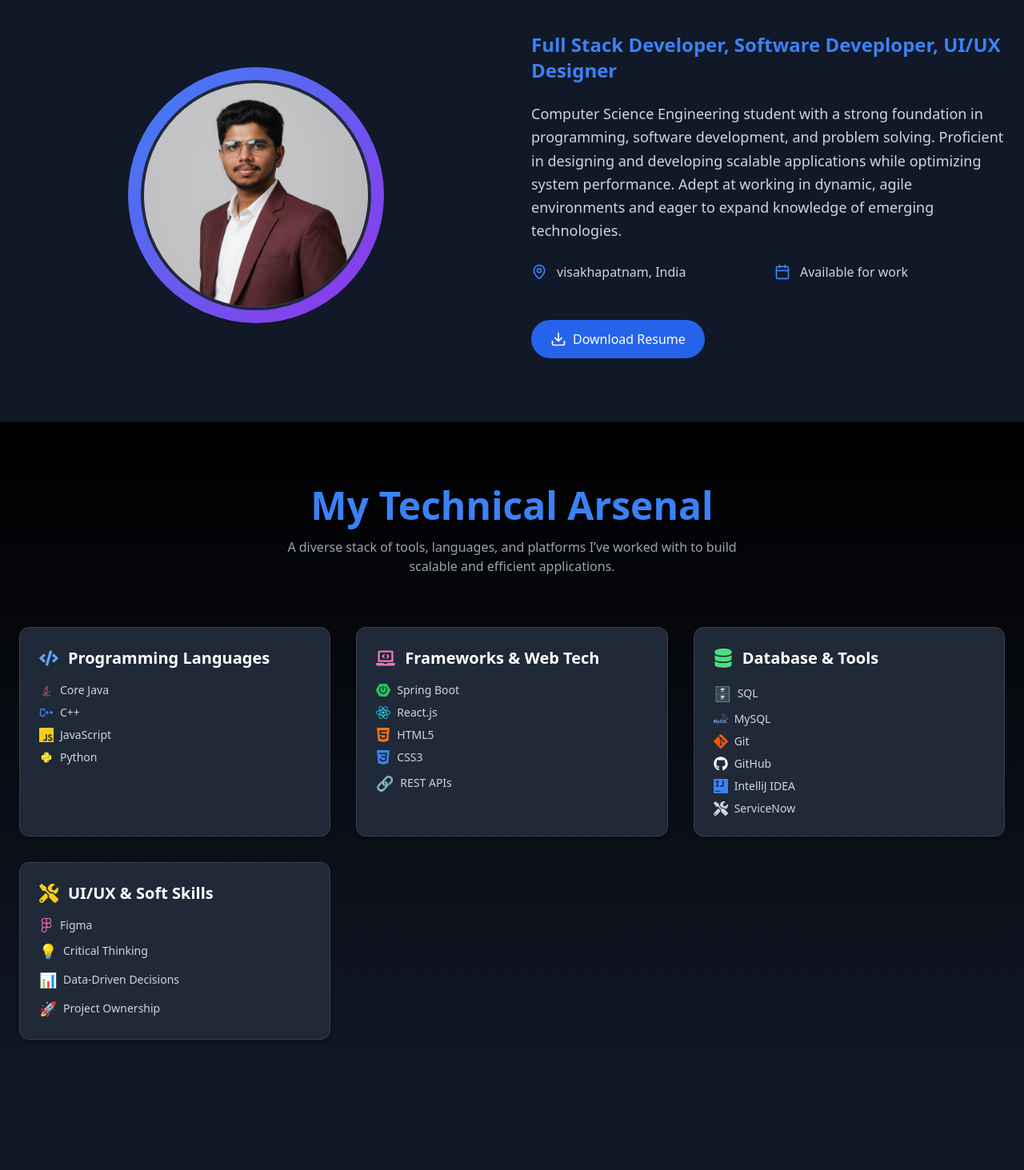
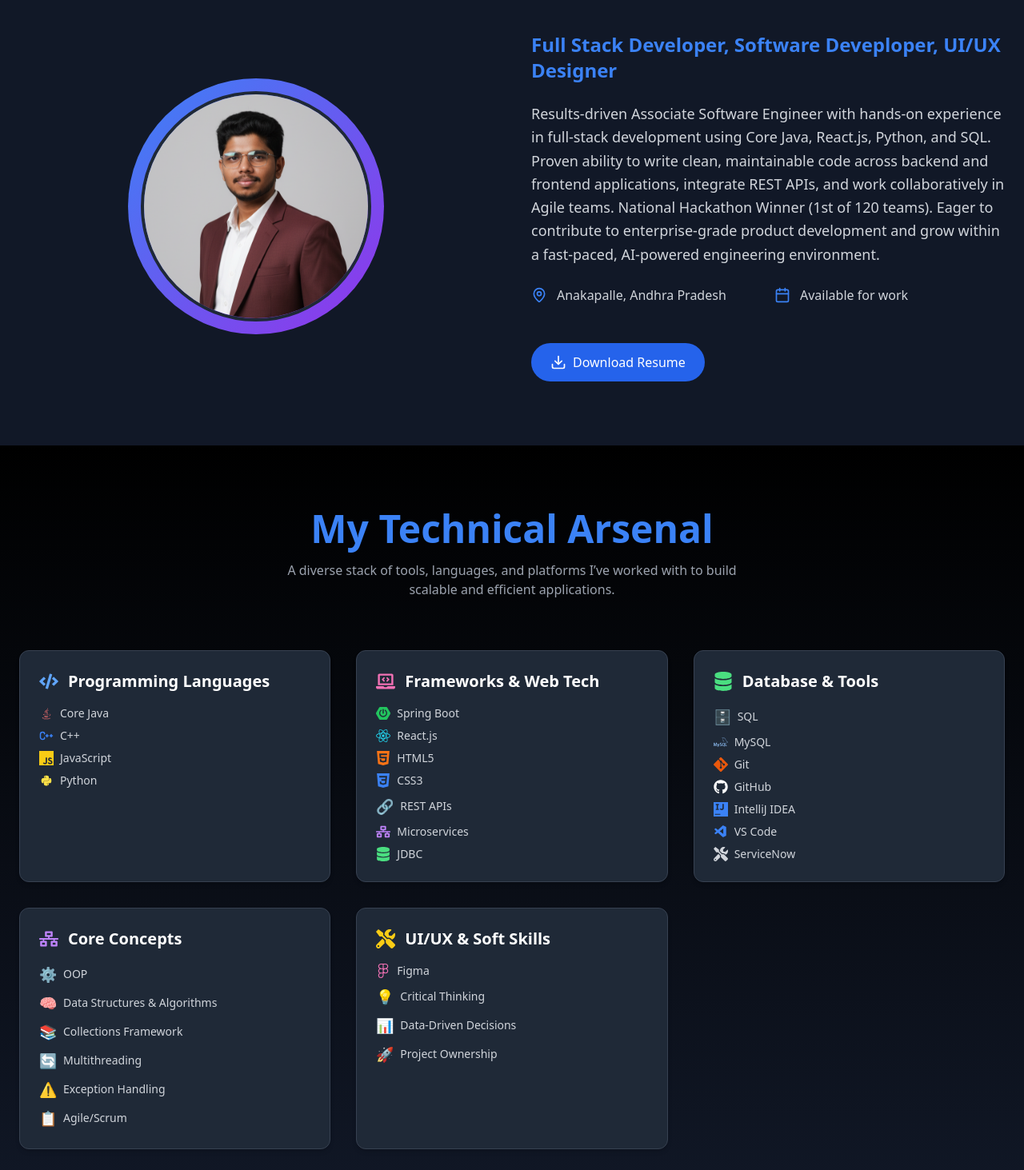
Before and after one commit to Kasiajay553/Portfolio, a React (Vite) app: page / in a window 1280 px wide. Shown: the part 980-2443 px from the top of the page at 80% size. Built offline with nearby package versions, Linux system fonts and the light colour scheme.

Commit message:
update the portfolio

```diff
--- a/src/components/AboutSection.tsx
+++ b/src/components/AboutSection.tsx
@@ -42,15 +42,13 @@ const AboutSection: React.FC = () => {
             <h3 className="text-2xl font-bold text-blue-500">Full Stack Developer, Software Deveploper, UI/UX Designer</h3>
 
             <p className="text-gray-300 text-lg leading-relaxed">
-              Computer Science Engineering student with a strong foundation in programming, software development, and problem solving.
-              Proficient in designing and developing scalable applications while optimizing system performance.
-              Adept at working in dynamic, agile environments and eager to expand knowledge of emerging technologies.
+              Results-driven Associate Software Engineer with hands-on experience in full-stack development using Core Java, React.js, Python, and SQL. Proven ability to write clean, maintainable code across backend and frontend applications, integrate REST APIs, and work collaboratively in Agile teams. National Hackathon Winner (1st of 120 teams). Eager to contribute to enterprise-grade product development and grow within a fast-paced, AI-powered engineering environment.
             </p>
 
             <div className="grid grid-cols-1 md:grid-cols-2 gap-4">
               <div className="flex items-center space-x-3">
                 <MapPin size={20} className="text-blue-500" />
-                <span className="text-gray-300">visakhapatnam, India</span>
+                <span className="text-gray-300">Anakapalle, Andhra Pradesh</span>
               </div>
               <div className="flex items-center space-x-3">
                 <Calendar size={20} className="text-blue-500" />
@@ -60,8 +58,8 @@ const AboutSection: React.FC = () => {
 
             <div className="pt-6">
               <motion.a
-                href="/java_react.pdf"
-                download="AJAY_RESUME.pdf"
+                href="/Heizen_resume.pdf"
+                download="Heizen_resume.pdf"
                 whileHover={{ scale: 1.05 }}
                 whileTap={{ scale: 0.95 }}
                 className="inline-flex items-center space-x-2 bg-blue-600 text-white px-6 py-3 rounded-full font-medium hover:bg-blue-700 transition-colors"
--- a/src/components/Achievements.tsx
+++ b/src/components/Achievements.tsx
@@ -3,8 +3,9 @@ import { Trophy } from 'lucide-react';
 import { motion } from 'framer-motion';
 
 const achievements = [
-  "Winner of SUS Hacks Hackathon for developing a web platform for selling near-expiry products, promoting sustainability.",
-  "2-Star Coder on CodeChef with a peak rating of 1548, reflecting consistent competitive programming performance.",
+  "Hackathon Winner -- SUSHACKS: Secured 1st place out of 120 teams and 480+ participants by designing and delivering an innovative full-stack software solution under pressure.",
+  "CodeChef 3-Star: Demonstrated strong problem-solving and algorithmic thinking through consistent competitive programming performance.",
+  "Student Activity Counsellor (SAC), VIIT: Led coordination of cultural and technical events, demonstrating strong communication, ownership, and team collaboration skills.",
   "Achieved a competitive LeetCode rating of 1606, demonstrating strong problem-solving skills in data structures and algorithms.",
   "Participated in Worthy Hack hackathon and worked on a Service Producers Identifier project.",
   "Participated in Synapse ML Hackathon and achieved 91% accuracy in a machine learning regression task."
--- a/src/components/ContactSection.tsx
+++ b/src/components/ContactSection.tsx
@@ -45,12 +45,12 @@ const ContactSection: React.FC = () => {
   const contactInfo = [
     { icon: Mail, label: "Email", value: "tkasiajay@gmail.com", href: "mailto:tkasiajay@gmail.com" },
     { icon: Phone, label: "Phone", value: "+91 9059173871", href: "tel:+919059173871" },
-    { icon: MapPin, label: "Location", value: "Visakhapatnam, India", href: "#" }
+    { icon: MapPin, label: "Location", value: "Anakapalle, Andhra Pradesh", href: "#" }
   ];
 
   const socialLinks = [
     { icon: Github, label: "GitHub", href: "https://github.com/Kasiajay553", color: "hover:text-gray-300" },
-    { icon: Linkedin, label: "LinkedIn", href: "https://www.linkedin.com/in/kasi-ajay-tekkali-94042b28a/", color: "hover:text-blue-400" },
+    { icon: Linkedin, label: "LinkedIn", href: "https://www.linkedin.com/in/kasi-ajaytekkali-94042b28a", color: "hover:text-blue-400" },
     { icon: FaInstagram, label: "Instagram", href: "https://instagram.com/tkasiajay", color: "hover:text-pink-500" }
   ];
 
--- a/src/components/EducationSection.tsx
+++ b/src/components/EducationSection.tsx
@@ -33,25 +33,25 @@ const EducationSection: React.FC = () => {
 
   const certifications = [
     {
-      name: "CCNA-M1, CCNA-M2, Python Essentials 1&2, Cybersecurity  Essentials ",
+      name: "ServiceNow Certified System Administrator (CSA)",
+      link: "https://drive.google.com/drive/folders/1_eovqdtlMEKZoNvSQ8DNF7wGFAFwarp1?usp=sharing"
+    },
+    {
+      name: "Cisco Python Essentials 1 & 2",
       link: "https://drive.google.com/drive/folders/1Xn2pdNCsH-3kFUxXHusgCDObgOlGacTH?usp=drive_link"
     },
     {
-      name: "Relational Database Basics – IBM ",
+      name: "EDX Relational DB Basics",
       link: "https://drive.google.com/file/d/1q-oKPz8aD8xpcaN8inLGw6WAWCccVoGG/view?usp=sharingg"
     },
     {
-      name: "Front-End Web Development – Infosys Springboard ",
+      name: "Infosys Front-End Web Developer",
       link: "https://drive.google.com/file/d/1XeKGP_FiQ9QjjWOASxFmotMMkpfj-sPK/view?usp=sharing"
     },
     {
-      name: "AWS Machine Learning Foundations – Eduskills ",
+      name: "AWS Machine Learning Foundations – Eduskills",
       link: "https://drive.google.com/file/d/1PY0UPxiSEOAxOPWgzuPPRr5upCo7DU5a/view?usp=sharing"
-    },
-    {
-      name: "Micro & Certified System Administrator – Servicenow ",
-      link: "https://drive.google.com/drive/folders/1_eovqdtlMEKZoNvSQ8DNF7wGFAFwarp1?usp=sharing"
-    },
+    }
   ];
 
   const skills = [
--- a/src/components/ExperienceSection.tsx
+++ b/src/components/ExperienceSection.tsx
@@ -10,29 +10,31 @@ const ExperienceSection: React.FC = () => {
       period: "Feb 2026 - Apr 2026",
       location: "Offline",
       description: [
-        "Completed a rigorous offline internship focused on enterprise-level application development within an Agile environment.",
-        "Applied Object-Oriented Programming principles and Core Java concepts to build and optimize backend processing logic.",
-        "Collaborated with senior developers during Daily Stand-ups and Sprint Planning to manage data structures, debug code, and ensure efficient application performance."
+        "Wrote clean, maintainable backend code using Core Java OOP principles in an Agile environment, contributing to on-time feature delivery across multiple sprint milestones.",
+        "Participated in code reviews and Daily Stand-ups with senior engineers, accelerating defect resolution and improving overall code quality across the codebase.",
+        "Built and deployed scalable backend modules with optimized data structures, strengthening application performance and long-term maintainability."
       ]
     },
     {
       title: "Web Developer Intern",
-      company: "Internpe",
+      company: "InternPe",
       period: "May 2024 - Jun 2024",
       location: "Remote",
       description: [
-        "Collaborated with cross-functional teams (Product, QA, UX) to help define project requirements and implement web solutions.",
-        "Gained hands-on experience bridging front-end React interfaces with backend systems, ensuring smooth product delivery."
+        "Developed responsive frontend interfaces with React.js and integrated REST APIs, collaborating with Product, QA, and UX teams from requirements through to deployment.",
+        "Bridged frontend components with backend systems, reducing integration issues and ensuring smooth, tested end-to-end product delivery.",
+        "Contributed to debugging, testing, and technical requirement definitions, improving team alignment and reducing rework in the development lifecycle."
       ]
     },
     {
-      title: "UI/UX Designer",
+      title: "UI/UX Designer Intern",
       company: "CodeSoft",
       period: "Feb 2024 - Mar 2024",
       location: "Remote",
       description: [
-        "Translated user needs into interactive UI prototypes using Figma.",
-        "Collaborated with design teams to enhance user experience and presented solutions that improved design workflow efficiency by 25%."
+        "Translated client requirements and user research into structured Figma prototypes, improving design workflow efficiency by 25% and accelerating developer handoff.",
+        "Collaborated with cross-functional teams to iterate on designs, ensuring UX consistency and aligning product features with end-user needs.",
+        "Communicated design decisions clearly to stakeholders, enabling faster sign-off and on-schedule feature delivery."
       ]
     }
   ];
--- a/src/components/Footer.tsx
+++ b/src/components/Footer.tsx
@@ -28,7 +28,7 @@ const Footer: React.FC = () => {
             whileInView={{ opacity: 1, y: 0 }}
             transition={{ duration: 0.8 }}
           >
-            <h3 className="text-2xl font-bold text-blue-500 mb-4">Tekkali Kasi Naga venata Ajay Kumar</h3>
+            <h3 className="text-2xl font-bold text-blue-500 mb-4">Tekkali Kasi Naga Venkata Ajay Kumar</h3>
             <p className="text-gray-400 mb-4">
               Full Stack Developer passionate about creating innovative web solutions
               and building scalable applications.
@@ -68,7 +68,7 @@ const Footer: React.FC = () => {
             <div className="space-y-2 text-gray-400">
               <p>📧 tkasiajay@gmail.com</p>
               <p>📱 +91 9059173871</p>
-              <p>📍 Visakhapatnam, India</p>
+              <p>📍 Anakapalle, Andhra Pradesh</p>
             </div>
           </motion.div>
         </div>
@@ -81,7 +81,7 @@ const Footer: React.FC = () => {
             transition={{ duration: 0.8 }}
             className="text-gray-400 text-sm flex items-center"
           >
-            Made with <Heart size={16} className="text-red-500 mx-1" /> by T.K.N.V.Ajay Kumar
+            Made with <Heart size={16} className="text-red-500 mx-1" /> by T.K.N.V. Ajay Kumar
           </motion.p>
 
         </div>
--- a/src/components/HeroSection.tsx
+++ b/src/components/HeroSection.tsx
@@ -106,7 +106,7 @@ const HeroSection: React.FC = () => {
             className="text-gray-400 hover:text-white transition-transform hover:scale-110">
             <Github size={24} />
           </a>
-          <a href="https://linkedin.com/in/kasi-ajay-tekkali-94042b28a/" target="_blank" rel="noopener noreferrer"
+          <a href="https://www.linkedin.com/in/kasi-ajaytekkali-94042b28a" target="_blank" rel="noopener noreferrer"
             className="text-gray-400 hover:text-blue-400 transition-transform hover:scale-110">
             <Linkedin size={24} />
           </a>
--- a/src/components/Navbar.tsx
+++ b/src/components/Navbar.tsx
@@ -39,7 +39,7 @@ const Navbar: React.FC = () => {
             className="flex items-center space-x-2"
           >
             <User size={24} className="text-blue-500" />
-            <span className="text-xl font-bold">T.K.N.V.Ajay Kumar</span>
+            <span className="text-xl font-bold">T.K.N.V. Ajay Kumar</span>
           </motion.div>
 
           {/* Desktop Navigation */}
@@ -58,8 +58,8 @@ const Navbar: React.FC = () => {
 
           <div className="hidden md:flex items-center space-x-4">
             <motion.a
-              href="/java_react.pdf"
-              download="AJAY_RESUME.pdf"
+              href="/Heizen_resume.pdf"
+              download="Heizen_resume.pdf"
               whileHover={{ scale: 1.05 }}
               whileTap={{ scale: 0.95 }}
               className="bg-blue-600 text-white px-4 py-2 rounded-full text-sm font-medium hover:bg-blue-700 transition-colors flex items-center space-x-2"
@@ -96,8 +96,8 @@ const Navbar: React.FC = () => {
               </a>
             ))}
             <a
-              href="/java_react.pdf"
-              download="AJAY_RESUME.pdf"
+              href="/Heizen_resume.pdf"
+              download="Heizen_resume.pdf"
               className="inline-flex items-center space-x-2 mt-4 bg-blue-600 text-white px-4 py-2 rounded-full text-sm font-medium hover:bg-blue-700 transition-colors"
             >
               <Download size={16} />
--- a/src/components/ProjectsSection.tsx
+++ b/src/components/ProjectsSection.tsx
@@ -4,20 +4,25 @@ import { motion } from 'framer-motion';
 
 const projects = [
   {
-    title: "CLEARX - Ecommerce Platform",
-    description: "A comprehensive ecommerce platform engineered to address the $18B+ retail food waste challenge. The system seamlessly connects retailers, customers, and delivery agents to optimize resource allocation and minimize waste.\n\n• Developed scalable core business logic utilizing object-oriented programming principles to manage multi-user workflows.\n• Designed and implemented responsive, interactive user interface components for an intuitive user experience.\n• Integrated front-end interfaces with backend processing to ensure efficient and reliable data management.",
-    technologies: ["Core Java", "React.js", "CSS3", "HTML5"],
+    title: "CLEARX - E-Commerce Platform",
+    description: "Designed and built a full-stack platform addressing $18B+ retail food waste, implementing REST API-driven workflows connecting retailers, customers, and delivery agents.\n\n• Developed a responsive React.js frontend and structured scalable backend logic in Core Java.\n• Performed end-to-end testing to ensure reliability before deployment.",
+    technologies: ["Core Java", "React.js", "REST APIs", "HTML5", "CSS3", "JavaScript"],
     image: "/E-commerce.jpeg",
     githubUrl: "https://github.com/Kasiajay553/Clearx",
     liveUrl: "https://kasiajay553.github.io/Clearx/"
   },
   {
+    title: "Student Management System",
+    description: "Built a standalone application with full CRUD operations via MySQL/JDBC, automating student registration, grade tracking, and record management with clean OOP architecture.",
+    technologies: ["Core Java", "MySQL", "JDBC"],
+    githubUrl: "https://github.com/Kasiajay553/Student-Management-System"
+  },
+  {
     title: "Real-Time Face Recognition System",
-    description: "An AI/ML-driven real-time face recognition application designed for high-accuracy identification. The project encompassed rigorous data validation and strategic research to ensure practical real-world applicability.\n\n• Developed a robust real-time facial recognition system to process and analyze visual data efficiently.\n• Validated system data outputs systematically to maximize identification accuracy and overall reliability.\n• Conducted extensive research on product-market fit to align technical capabilities with industry needs.",
+    description: "Developed a real-time face recognition pipeline in Python/OpenCV.\n\n• Validated identification accuracy through structured data output testing.\n• Conducted product-market research to ensure practical application.",
     technologies: ["Python", "OpenCV"],
     image: "/face.jpeg",
-    githubUrl: "https://github.com/Kasiajay553/face_recognition_project",
-    liveUrl: "https://github.com/Kasiajay553/face_recognition_project"
+    githubUrl: "https://github.com/Kasiajay553/face_recognition_project"
   },
   {
     title: "Child Therapy Services Website",
@@ -62,11 +67,18 @@ const ProjectsSection: React.FC = () => {
               className="bg-gray-800 rounded-xl overflow-hidden shadow-lg group"
             >
               <div className="h-48 overflow-hidden">
+                {project.image ? (
                   <img
                     src={project.image}
                     alt={project.title}
                     className="w-full h-full object-cover transform group-hover:scale-105 transition duration-500"
                   />
+                ) : (
+                  <div className="w-full h-full bg-gradient-to-br from-blue-900/40 to-purple-900/40 flex flex-col items-center justify-center border-b border-gray-800">
+                    <span className="text-5xl mb-2">📁</span>
+                    <span className="text-xs text-gray-400 font-medium tracking-wider uppercase">Database Project</span>
+                  </div>
+                )}
               </div>
               <div className="p-6">
                 <h3 className="text-xl font-bold mb-3 text-blue-400">{project.title}</h3>
@@ -84,6 +96,7 @@ const ProjectsSection: React.FC = () => {
                 </div>
 
                 <div className="flex space-x-4">
+                  {project.githubUrl && (
                     <motion.a
                       href={project.githubUrl}
                       target="_blank"
@@ -94,6 +107,8 @@ const ProjectsSection: React.FC = () => {
                       <Github size={16} />
                       <span className="text-sm">Code</span>
                     </motion.a>
+                  )}
+                  {project.liveUrl && (
                     <motion.a
                       href={project.liveUrl}
                       target="_blank"
@@ -104,6 +119,7 @@ const ProjectsSection: React.FC = () => {
                       <ExternalLink size={16} />
                       <span className="text-sm">Live Demo</span>
                     </motion.a>
+                  )}
                 </div>
               </div>
             </motion.div>
--- a/src/components/SkillsSection.tsx
+++ b/src/components/SkillsSection.tsx
@@ -11,6 +11,8 @@ import {
 import {
   SiJavascript, SiHtml5, SiCss3, SiReact, SiMysql, SiGit, SiSpringboot, SiFigma, SiIntellijidea
 } from 'react-icons/si';
+
+import { VscVscode } from 'react-icons/vsc';
 
 import { TbBrandCpp } from 'react-icons/tb';
 import { DiPython, DiJava } from 'react-icons/di';
@@ -34,7 +36,9 @@ const skillData = [
       { name: "React.js", icon: <SiReact className="text-cyan-400" /> },
       { name: "HTML5", icon: <SiHtml5 className="text-orange-500" /> },
       { name: "CSS3", icon: <SiCss3 className="text-blue-500" /> },
-      { name: "REST APIs", icon: <span className="text-white">🔗</span> }
+      { name: "REST APIs", icon: <span className="text-white">🔗</span> },
+      { name: "Microservices", icon: <FaNetworkWired className="text-purple-400" /> },
+      { name: "JDBC", icon: <FaDatabase className="text-green-400" /> }
     ]
   },
   {
@@ -46,19 +50,22 @@ const skillData = [
       { name: "Git", icon: <SiGit className="text-orange-600" /> },
       { name: "GitHub", icon: <FaGithub className="text-white" /> },
       { name: "IntelliJ IDEA", icon: <SiIntellijidea className="text-blue-500" /> },
+      { name: "VS Code", icon: <VscVscode className="text-blue-500" /> },
       { name: "ServiceNow", icon: <FaTools className="text-gray-300" /> }
     ]
   },
-  /*{
-    title: "Core Java Concepts",
+  {
+    title: "Core Concepts",
     icon: <FaNetworkWired className="text-purple-400 text-2xl" />,
     skills: [
       { name: "OOP", icon: <span className="text-white">⚙️</span> },
+      { name: "Data Structures & Algorithms", icon: <span className="text-white">🧠</span> },
       { name: "Collections Framework", icon: <span className="text-white">📚</span> },
       { name: "Multithreading", icon: <span className="text-white">🔄</span> },
-      { name: "Exception Handling", icon: <span className="text-white">⚠️</span> }
+      { name: "Exception Handling", icon: <span className="text-white">⚠️</span> },
+      { name: "Agile/Scrum", icon: <span className="text-white">📋</span> }
     ]
-  },*/
+  },
   {
     title: "UI/UX & Soft Skills",
     icon: <FaTools className="text-yellow-400 text-2xl" />,
```
Also changed, not shown: 1 other file (tests, documents, lock files or other folders). Lines whose indentation alone changed are shown as unchanged.
